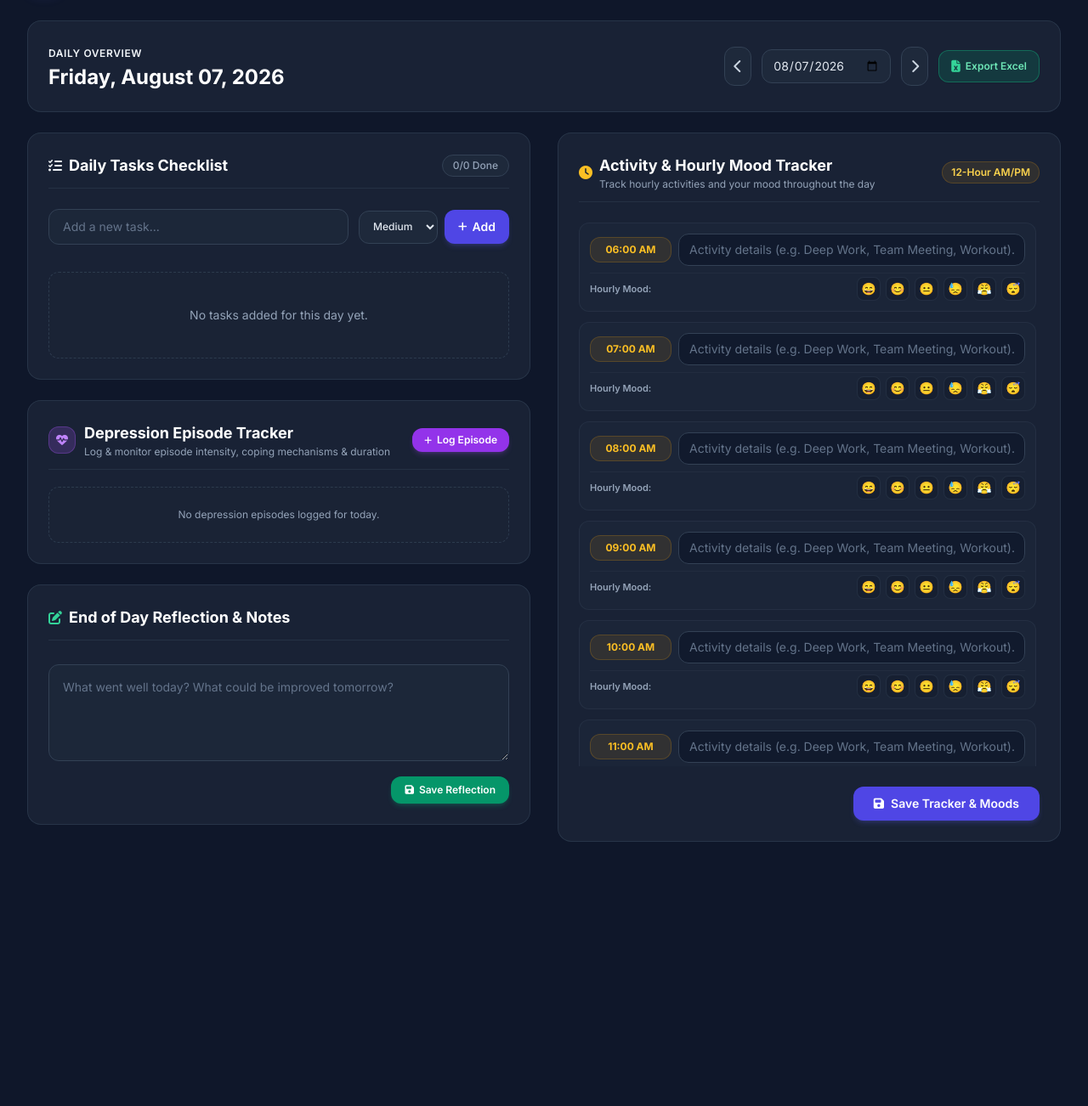
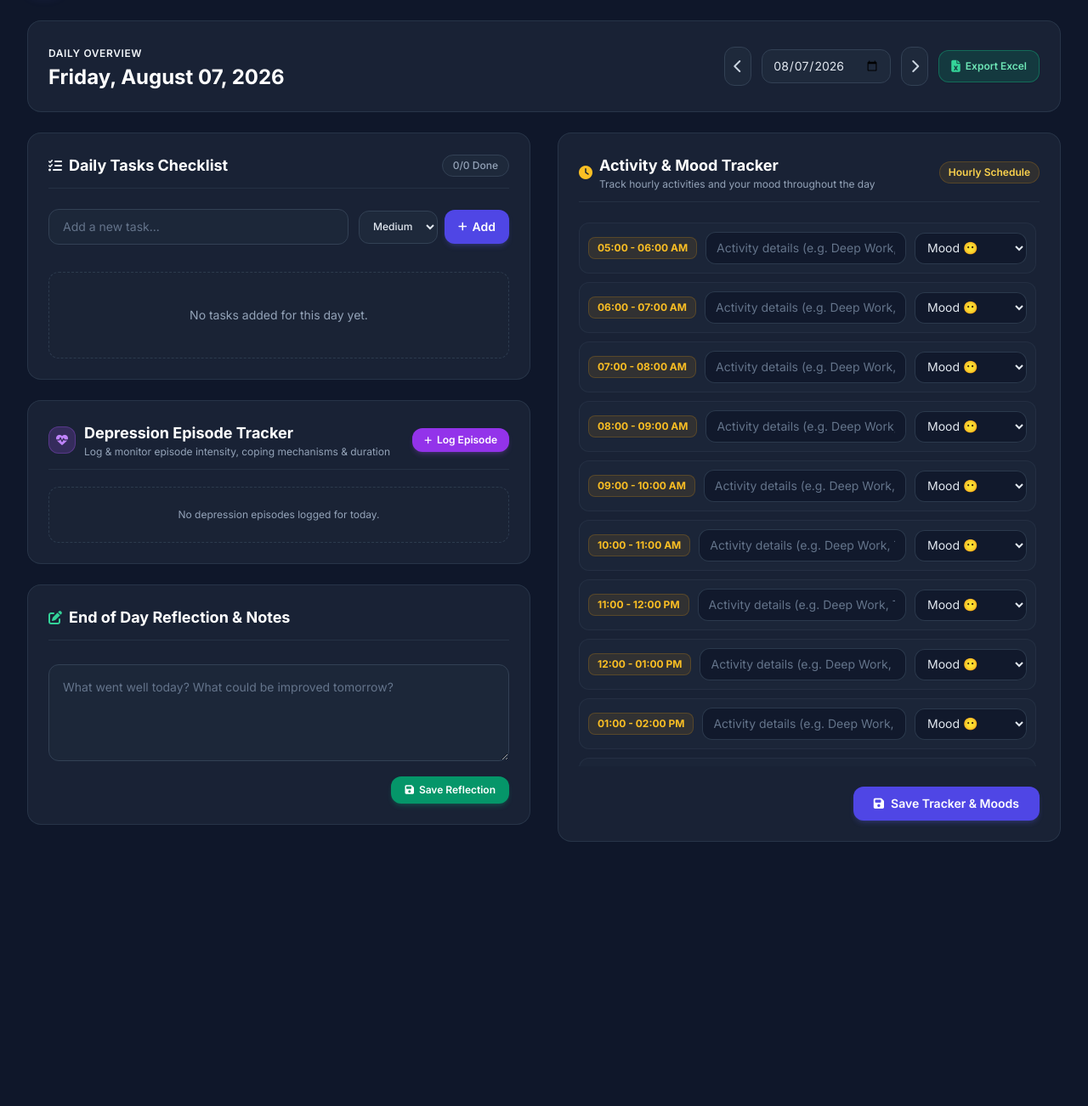
Before and after one commit to nkchoudhary2000/planner_appv1, a Flask app: page /daily in a window 1280 px wide. Shown: the part 65-1367 px from the top of the page at 85% size. Run offline with Flask 3, Linux system fonts and the light colour scheme; the visitor is signed in with stand-in values (Sample User, id 1); data that the repository does not hold is empty; some libraries are stand-ins or nearby versions.

Commit message:
Refactor daily planner activity tracker to single row with hour ranges and mood dropdown

```diff
--- a/app/planner/routes.py
+++ b/app/planner/routes.py
@@ -417,12 +417,14 @@ def daily():
         elif action == 'save_schedule':
             new_schedule = {}
             default_slots = [
-                "06:00 AM", "07:00 AM", "08:00 AM", "09:00 AM", "10:00 AM", "11:00 AM",
-                "12:00 PM", "01:00 PM", "02:00 PM", "03:00 PM", "04:00 PM", "05:00 PM",
-                "06:00 PM", "07:00 PM", "08:00 PM", "09:00 PM", "10:00 PM", "11:00 PM"
+                "05:00 - 06:00 AM", "06:00 - 07:00 AM", "07:00 - 08:00 AM", "08:00 - 09:00 AM",
+                "09:00 - 10:00 AM", "10:00 - 11:00 AM", "11:00 - 12:00 PM", "12:00 - 01:00 PM",
+                "01:00 - 02:00 PM", "02:00 - 03:00 PM", "03:00 - 04:00 PM", "04:00 - 05:00 PM",
+                "05:00 - 06:00 PM", "06:00 - 07:00 PM", "07:00 - 08:00 PM", "08:00 - 09:00 PM",
+                "09:00 - 10:00 PM", "10:00 - 11:00 PM", "11:00 - 12:00 AM"
             ]
             for time_slot in default_slots:
-                slot_id = time_slot.replace(':', '_').replace(' ', '_')
+                slot_id = time_slot.replace(':', '_').replace(' ', '_').replace('-', '_')
                 act = request.form.get(f'slot_act_{slot_id}', request.form.get(f'slot_{time_slot}', '')).strip()
                 mood = request.form.get(f'slot_mood_{slot_id}', '').strip()
                 if act or mood:
@@ -481,25 +483,31 @@ def daily():
 
         return redirect(url_for('planner.daily', date=selected_date.strftime('%Y-%m-%d')))
 
-    # 12-Hour AM/PM default schedule slots (06:00 AM to 11:00 PM)
+    # Hourly default schedule slots (05:00 - 06:00 AM to 11:00 - 12:00 AM)
     default_slots = [
-        "06:00 AM", "07:00 AM", "08:00 AM", "09:00 AM", "10:00 AM", "11:00 AM",
-        "12:00 PM", "01:00 PM", "02:00 PM", "03:00 PM", "04:00 PM", "05:00 PM",
-        "06:00 PM", "07:00 PM", "08:00 PM", "09:00 PM", "10:00 PM", "11:00 PM"
+        "05:00 - 06:00 AM", "06:00 - 07:00 AM", "07:00 - 08:00 AM", "08:00 - 09:00 AM",
+        "09:00 - 10:00 AM", "10:00 - 11:00 AM", "11:00 - 12:00 PM", "12:00 - 01:00 PM",
+        "01:00 - 02:00 PM", "02:00 - 03:00 PM", "03:00 - 04:00 PM", "04:00 - 05:00 PM",
+        "05:00 - 06:00 PM", "06:00 - 07:00 PM", "07:00 - 08:00 PM", "08:00 - 09:00 PM",
+        "09:00 - 10:00 PM", "10:00 - 11:00 PM", "11:00 - 12:00 AM"
     ]
 
     # Normalize schedule dict for 12h format & mood tracking
     raw_schedule = plan.schedule if plan and plan.schedule else {}
     normalized_schedule = {}
-    legacy_map = {f'{h:02d}:00': f'{(h if (h % 12 != 0) else 12):02d}:00 {"AM" if h < 12 else "PM"}' for h in range(6, 24)}
+    legacy_map = {f'{h:02d}:00': f'{(h if (h % 12 != 0) else 12):02d}:00 {"AM" if h < 12 else "PM"}' for h in range(5, 24)}
 
     for slot in default_slots:
         val = raw_schedule.get(slot)
         if not val:
-            for k24, v12 in legacy_map.items():
-                if v12 == slot and k24 in raw_schedule:
-                    val = raw_schedule[k24]
-                    break
+            start_time = slot.split(' - ')[0] if ' - ' in slot else slot
+            if start_time in raw_schedule:
+                val = raw_schedule[start_time]
+            else:
+                for k24, v12 in legacy_map.items():
+                    if v12 == start_time and k24 in raw_schedule:
+                        val = raw_schedule[k24]
+                        break
 
         if isinstance(val, dict):
             normalized_schedule[slot] = val
@@ -1161,11 +1169,13 @@ def export_daily_excel():
                 "Completed" if t.get('completed') else "Pending"
             ])
 
-    # 12-Hour Schedule & Mood Sheet
+    # Hourly Schedule & Mood Sheet
     default_slots = [
-        "06:00 AM", "07:00 AM", "08:00 AM", "09:00 AM", "10:00 AM", "11:00 AM",
-        "12:00 PM", "01:00 PM", "02:00 PM", "03:00 PM", "04:00 PM", "05:00 PM",
-        "06:00 PM", "07:00 PM", "08:00 PM", "09:00 PM", "10:00 PM", "11:00 PM"
+        "05:00 - 06:00 AM", "06:00 - 07:00 AM", "07:00 - 08:00 AM", "08:00 - 09:00 AM",
+        "09:00 - 10:00 AM", "10:00 - 11:00 AM", "11:00 - 12:00 PM", "12:00 - 01:00 PM",
+        "01:00 - 02:00 PM", "02:00 - 03:00 PM", "03:00 - 04:00 PM", "04:00 - 05:00 PM",
+        "05:00 - 06:00 PM", "06:00 - 07:00 PM", "07:00 - 08:00 PM", "08:00 - 09:00 PM",
+        "09:00 - 10:00 PM", "10:00 - 11:00 PM", "11:00 - 12:00 AM"
     ]
     schedule_rows = [["Time Slot", "Activity Details", "Hourly Mood Tag"]]
     raw_schedule = plan.schedule if plan and plan.schedule else {}
--- a/app/templates/planner/daily.html
+++ b/app/templates/planner/daily.html
@@ -218,64 +218,57 @@
             </div>
         </div>
 
-        <!-- Right Column: 12-Hour Activity & Mood Tracker -->
+        <!-- Right Column: Activity & Mood Tracker -->
         <div class="glass-panel p-6 rounded-2xl border border-slate-700/60 space-y-6">
             <div class="flex flex-col sm:flex-row sm:items-center justify-between pb-3 border-b border-slate-700/50 gap-2">
                 <div class="flex items-center space-x-2">
                     <i class="fa-solid fa-clock text-amber-400"></i>
                     <div>
-                        <h2 class="text-lg font-bold text-white">Activity &amp; Hourly Mood Tracker</h2>
+                        <h2 class="text-lg font-bold text-white">Activity &amp; Mood Tracker</h2>
                         <p class="text-xs text-slate-400">Track hourly activities and your mood throughout the day</p>
                     </div>
                 </div>
                 <span class="text-xs font-semibold px-2.5 py-1 rounded-full bg-amber-500/10 text-amber-300 border border-amber-500/20 whitespace-nowrap self-start sm:self-auto">
-                    12-Hour AM/PM
+                    Hourly Schedule
                 </span>
             </div>
 
             <form action="{{ url_for('planner.daily', date=selected_date.strftime('%Y-%m-%d')) }}" method="POST" class="space-y-4">
                 <input type="hidden" name="action" value="save_schedule">
 
-                <div class="space-y-3 max-h-[640px] overflow-y-auto pr-1">
+                <div class="space-y-2.5 max-h-[640px] overflow-y-auto pr-1">
                     {% for slot in default_slots %}
-                    {% set slot_id = slot.replace(':', '_').replace(' ', '_') %}
+                    {% set slot_id = slot.replace(':', '_').replace(' ', '_').replace('-', '_') %}
                     {% set slot_data = schedule.get(slot, {}) %}
                     {% set act_text = slot_data.get('activity', '') if slot_data is mapping else slot_data %}
                     {% set current_mood = slot_data.get('mood', '') if slot_data is mapping else '' %}
 
-                    <div class="p-3 rounded-xl bg-slate-800/60 border border-slate-700/40 space-y-2 hover:border-slate-600 transition-all">
-                        <div class="flex flex-col sm:flex-row sm:items-center gap-2">
-                            <!-- 12-Hour AM/PM Time Badge -->
-                            <span class="w-24 text-center text-xs font-bold text-amber-400 py-1.5 px-2 bg-amber-500/10 rounded-xl border border-amber-500/20 flex-shrink-0">
-                                {{ slot }}
-                            </span>
+                    <div class="flex flex-wrap sm:flex-nowrap items-center gap-2.5 p-2.5 rounded-xl bg-slate-800/60 border border-slate-700/40 hover:border-slate-600 transition-all">
+                        <!-- Hour Range Badge -->
+                        <span class="px-2.5 py-1 text-xs font-bold text-amber-400 bg-amber-500/10 rounded-lg border border-amber-500/20 flex-shrink-0 whitespace-nowrap">
+                            {{ slot }}
+                        </span>
 
-                            <!-- Activity Description Input -->
-                            <input type="text"
-                                   name="slot_act_{{ slot_id }}"
-                                   value="{{ act_text }}"
-                                   placeholder="Activity details (e.g. Deep Work, Team Meeting, Workout)..."
-                                   class="flex-1 bg-slate-900/70 border border-slate-700 rounded-xl px-3 py-2 text-sm text-slate-100 placeholder-slate-500 focus:outline-none focus:ring-2 focus:ring-brand-500">
-                        </div>
+                        <!-- Activity Field -->
+                        <input type="text"
+                               name="slot_act_{{ slot_id }}"
+                               value="{{ act_text }}"
+                               placeholder="Activity details (e.g. Deep Work, Team Meeting)..."
+                               class="flex-1 min-w-[140px] bg-slate-900/80 border border-slate-700/80 rounded-xl px-3 py-2 text-sm text-slate-100 placeholder-slate-500 focus:outline-none focus:ring-2 focus:ring-amber-500/50 hover:border-slate-600 transition-all">
 
-                        <!-- Hourly Mood Selector Buttons -->
-                        <div class="flex items-center justify-between pt-1 border-t border-slate-700/30">
-                            <span class="text-[11px] font-semibold text-slate-400">Hourly Mood:</span>
-
-                            <input type="hidden" name="slot_mood_{{ slot_id }}" id="mood_input_{{ slot_id }}" value="{{ current_mood }}">
-
-                            <div class="flex items-center space-x-1.5" id="mood_btn_group_{{ slot_id }}">
-                                {% for emoji, label in [('😄', 'Energetic'), ('😊', 'Calm'), ('😐', 'Neutral'), ('😓', 'Stressed'), ('😤', 'Frustrated'), ('😴', 'Sleepy')] %}
-                                {% set is_active = (current_mood == emoji) %}
-                                <button type="button"
-                                        onclick="selectHourlyMood('{{ slot_id }}', '{{ emoji }}', this)"
-                                        title="{{ label }}"
-                                        class="w-7 h-7 rounded-lg text-sm flex items-center justify-center transition-all border {{ 'bg-brand-600/40 border-brand-400 scale-110 shadow-sm' if is_active else 'bg-slate-900/40 border-slate-700/50 hover:bg-slate-700/50' }}">
-                                    {{ emoji }}
-                                </button>
-                                {% endfor %}
-                            </div>
-                        </div>
+                        <!-- Mood Dropdown with Emoji (Just right to activity field, same row) -->
+                        <select name="slot_mood_{{ slot_id }}"
+                                class="bg-slate-900/80 border border-slate-700/80 rounded-xl px-2.5 py-2 text-sm text-slate-200 focus:outline-none focus:ring-2 focus:ring-amber-500/50 hover:border-slate-600 transition-all cursor-pointer flex-shrink-0">
+                            <option value="" class="bg-slate-900 text-slate-400">Mood 😶</option>
+                            <option value="😄" {{ 'selected' if current_mood == '😄' }}>😄 Energetic</option>
+                            <option value="😊" {{ 'selected' if current_mood == '😊' }}>😊 Calm</option>
+                            <option value="😐" {{ 'selected' if current_mood == '😐' }}>😐 Neutral</option>
+                            <option value="🤩" {{ 'selected' if current_mood == '🤩' }}>🤩 Motivated</option>
+                            <option value="😓" {{ 'selected' if current_mood == '😓' }}>😓 Stressed</option>
+                            <option value="😤" {{ 'selected' if current_mood == '😤' }}>😤 Frustrated</option>
+                            <option value="😴" {{ 'selected' if current_mood == '😴' }}>😴 Sleepy</option>
+                            <option value="🌧️" {{ 'selected' if current_mood == '🌧️' }}>🌧️ Down</option>
+                        </select>
                     </div>
                     {% endfor %}
                 </div>
@@ -416,25 +409,5 @@ function updateIntensityVal(val) {
     badge.className = `px-2.5 py-0.5 rounded-lg text-xs font-bold border ${styleClass}`;
     badge.innerText = `${val}/10 (${label})`;
 }
-
-function selectHourlyMood(slotId, emoji, btnElement) {
-    const hiddenInput = document.getElementById('mood_input_' + slotId);
-    const container = document.getElementById('mood_btn_group_' + slotId);
-
-    if (hiddenInput.value === emoji) {
-        hiddenInput.value = '';
-        btnElement.classList.remove('bg-brand-600/40', 'border-brand-400', 'scale-110', 'shadow-sm');
-        btnElement.classList.add('bg-slate-900/40', 'border-slate-700/50');
-    } else {
-        hiddenInput.value = emoji;
-        const buttons = container.querySelectorAll('button');
-        buttons.forEach(btn => {
-            btn.classList.remove('bg-brand-600/40', 'border-brand-400', 'scale-110', 'shadow-sm');
-            btn.classList.add('bg-slate-900/40', 'border-slate-700/50');
-        });
-        btnElement.classList.remove('bg-slate-900/40', 'border-slate-700/50');
-        btnElement.classList.add('bg-brand-600/40', 'border-brand-400', 'scale-110', 'shadow-sm');
-    }
-}
 </script>
 {% endblock %}
```
